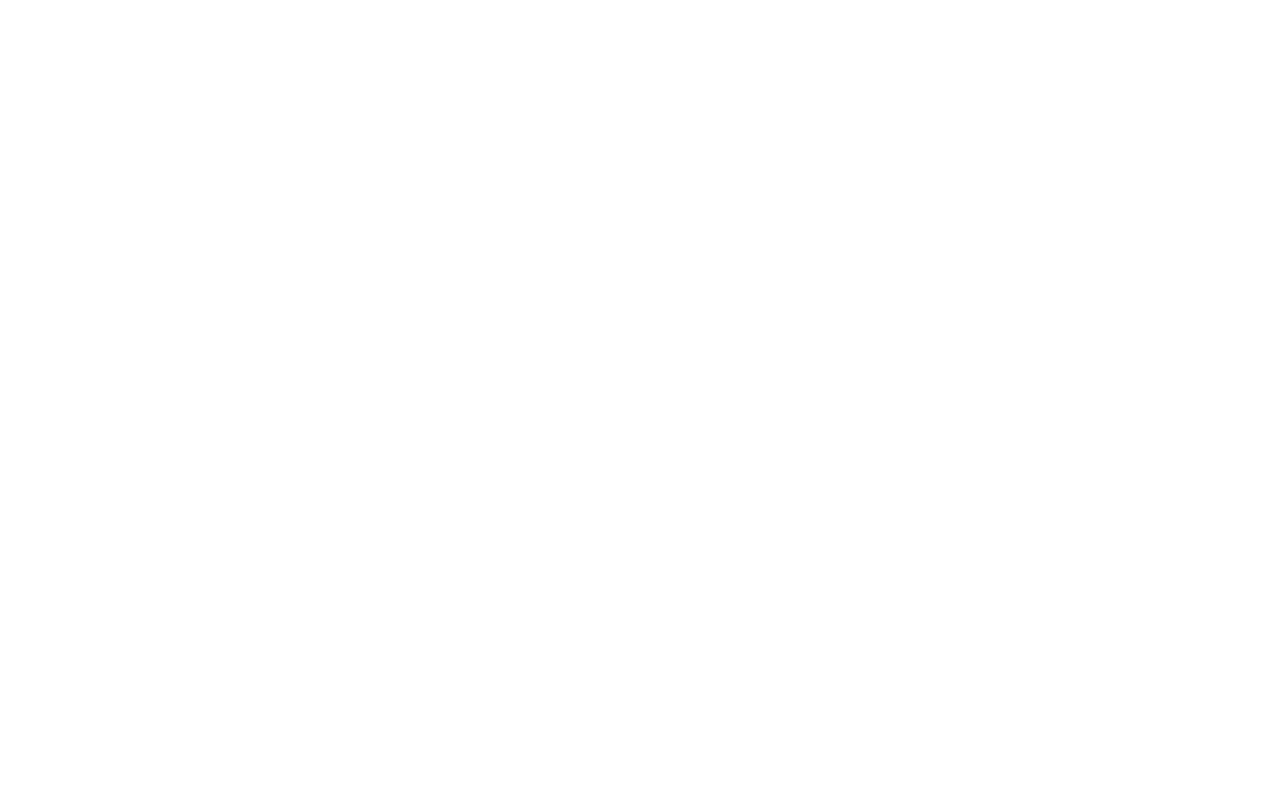
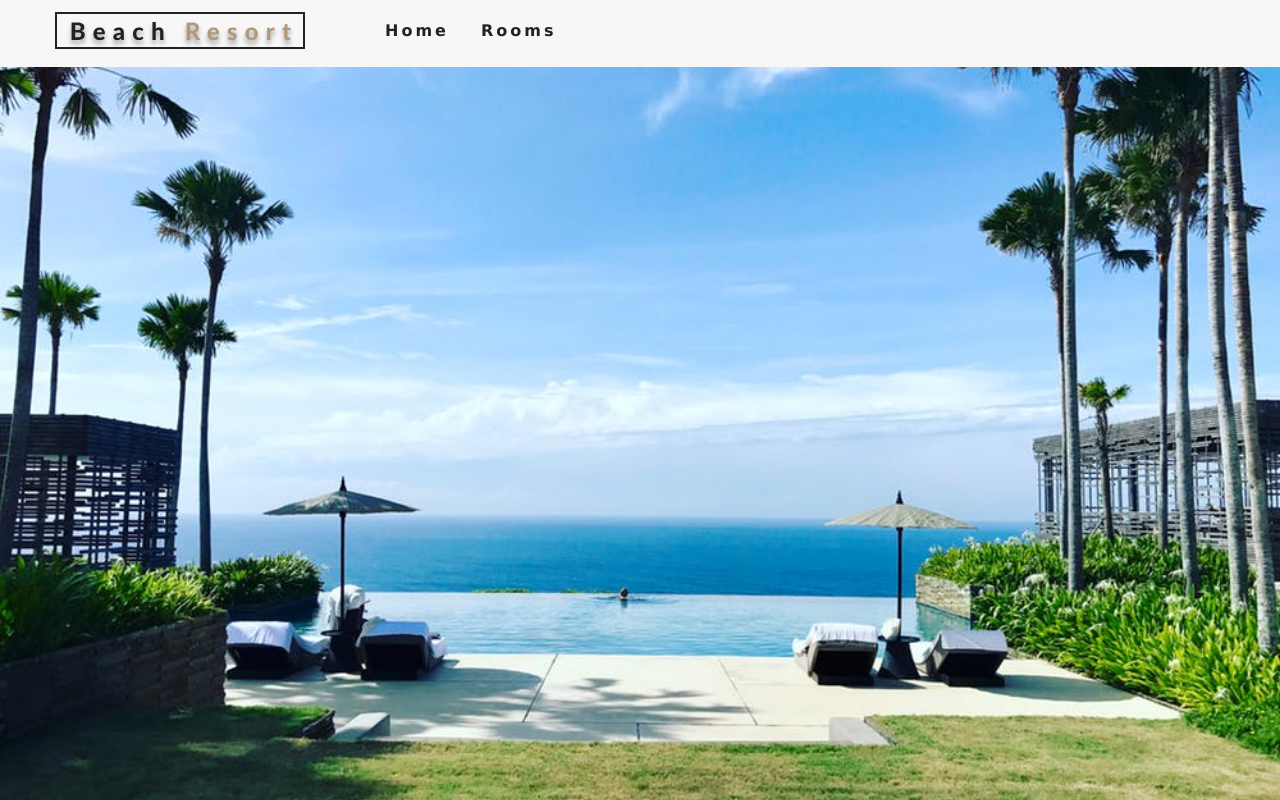
Before and after one commit to Roberto-1998/beach_resort, a React (Create React App) app: page / in a window 1280 px wide. Built offline with nearby package versions, Linux system fonts and the light colour scheme.

Commit message:
[add] Navbar and Hero components

```diff
--- a/src/App.js
+++ /dev/null
@@ -1,7 +0,0 @@
-import React from 'react';
-
-const App = () => {
-  return <div></div>;
-};
-
-export default App;
--- /dev/null
+++ b/src/App.jsx
@@ -0,0 +1,23 @@
+import React from 'react';
+import Home from './pages/Home';
+import Rooms from './pages/Rooms';
+import SingleRoom from './pages/SingleRoom';
+import NotFound from './pages/NotFound';
+import { Routes, Route } from 'react-router-dom';
+import Navbar from './components/Navbar';
+
+const App = () => {
+  return (
+    <>
+      <Navbar />
+      <Routes>
+        <Route path='/' element={<Home />} />
+        <Route path='/rooms' element={<Rooms />} />
+        <Route path='/rooms/:slug' element={<SingleRoom />} />
+        <Route path='*' element={<NotFound />} />
+      </Routes>
+    </>
+  );
+};
+
+export default App;
--- /dev/null
+++ b/src/components/Hero.jsx
@@ -0,0 +1,7 @@
+import React from 'react';
+
+const Hero = ({ children, hero = 'defaultHero' }) => {
+  return <header className={hero}>{children}</header>;
+};
+
+export default Hero;
--- /dev/null
+++ b/src/components/Navbar.jsx
@@ -0,0 +1,33 @@
+import React, { useState } from 'react';
+import logo from '../images/logo.svg';
+import { FaAlignRight } from 'react-icons/fa';
+import { Link } from 'react-router-dom';
+
+const Navbar = () => {
+  const [toggle, setToggle] = useState(false);
+
+  return (
+    <nav className='navbar'>
+      <div className='nav-center'>
+        <div className='nav-header'>
+          <Link to={'/'}>
+            <img src={logo} alt='Beach Resort' />
+          </Link>
+          <button type='button' className='nav-btn' onClick={() => setToggle(!toggle)}>
+            <FaAlignRight className='nav-icon' />
+          </button>
+        </div>
+        <ul className={toggle ? 'nav-links show-nav' : 'nav-links'}>
+          <li>
+            <Link to={'/'}>Home</Link>
+          </li>
+          <li>
+            <Link to={'/rooms'}>Rooms</Link>
+          </li>
+        </ul>
+      </div>
+    </nav>
+  );
+};
+
+export default Navbar;
--- a/src/index.js
+++ b/src/index.js
@@ -1,13 +1,17 @@
 import React from 'react';
 import ReactDOM from 'react-dom/client';
 import './index.css';
+import './App.css';
 import App from './App';
 import reportWebVitals from './reportWebVitals';
+import { BrowserRouter as Router } from 'react-router-dom';
 
 const root = ReactDOM.createRoot(document.getElementById('root'));
 root.render(
   <React.StrictMode>
-    <App />
+    <Router>
+      <App />
+    </Router>
   </React.StrictMode>
 );
 
--- /dev/null
+++ b/src/pages/Home.jsx
@@ -0,0 +1,12 @@
+import React from 'react';
+import Hero from '../components/Hero';
+
+const Home = () => {
+  return (
+    <>
+      <Hero />
+    </>
+  );
+};
+
+export default Home;
--- /dev/null
+++ b/src/pages/NotFound.jsx
@@ -0,0 +1,12 @@
+import React from 'react';
+import Hero from '../components/Hero';
+
+const NotFound = () => {
+  return (
+    <>
+      <Hero />
+    </>
+  );
+};
+
+export default NotFound;
--- /dev/null
+++ b/src/pages/Rooms.jsx
@@ -0,0 +1,12 @@
+import React from 'react';
+import Hero from '../components/Hero';
+
+const Rooms = () => {
+  return (
+    <>
+      <Hero hero='roomsHero' />
+    </>
+  );
+};
+
+export default Rooms;
--- /dev/null
+++ b/src/pages/SingleRoom.jsx
@@ -0,0 +1,7 @@
+import React from 'react';
+
+const SingleRoom = () => {
+  return <div>Single Room</div>;
+};
+
+export default SingleRoom;
```
Also changed, not shown: public/index.html (+1 -21 lines).
